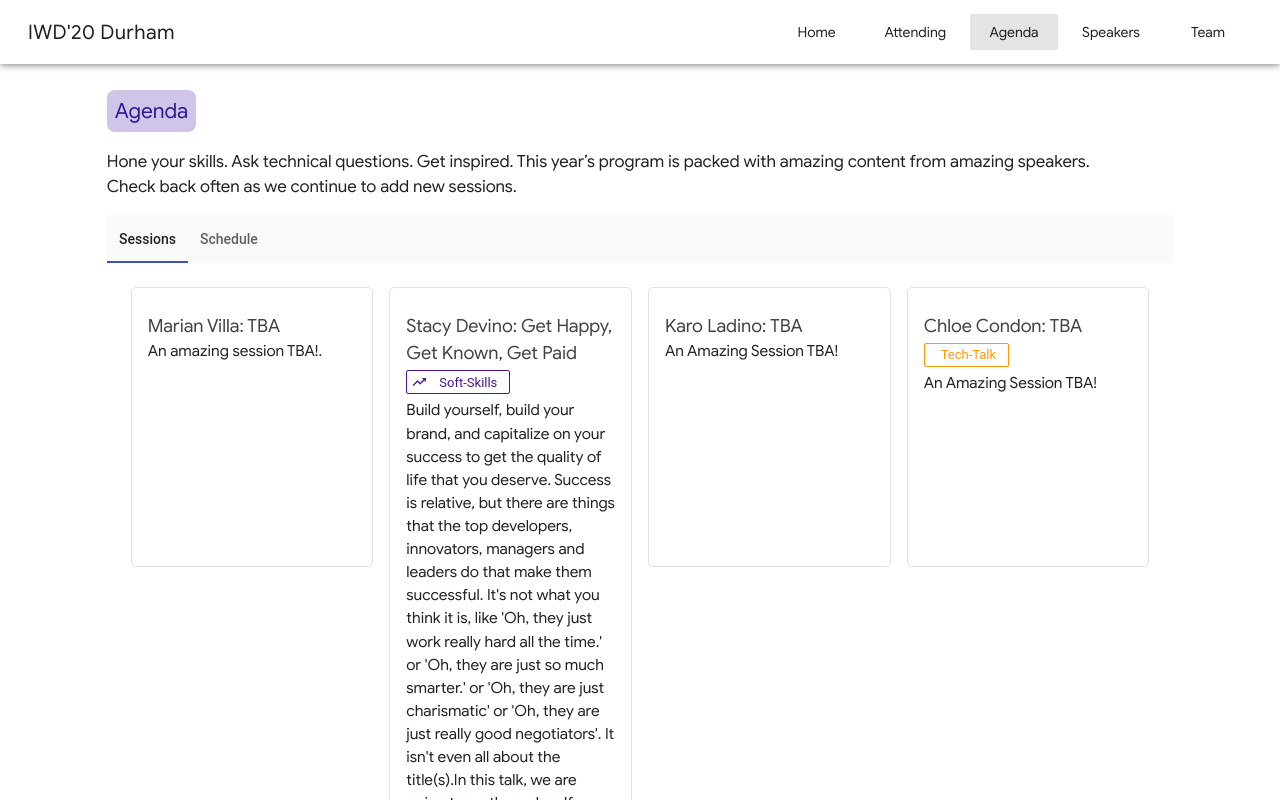
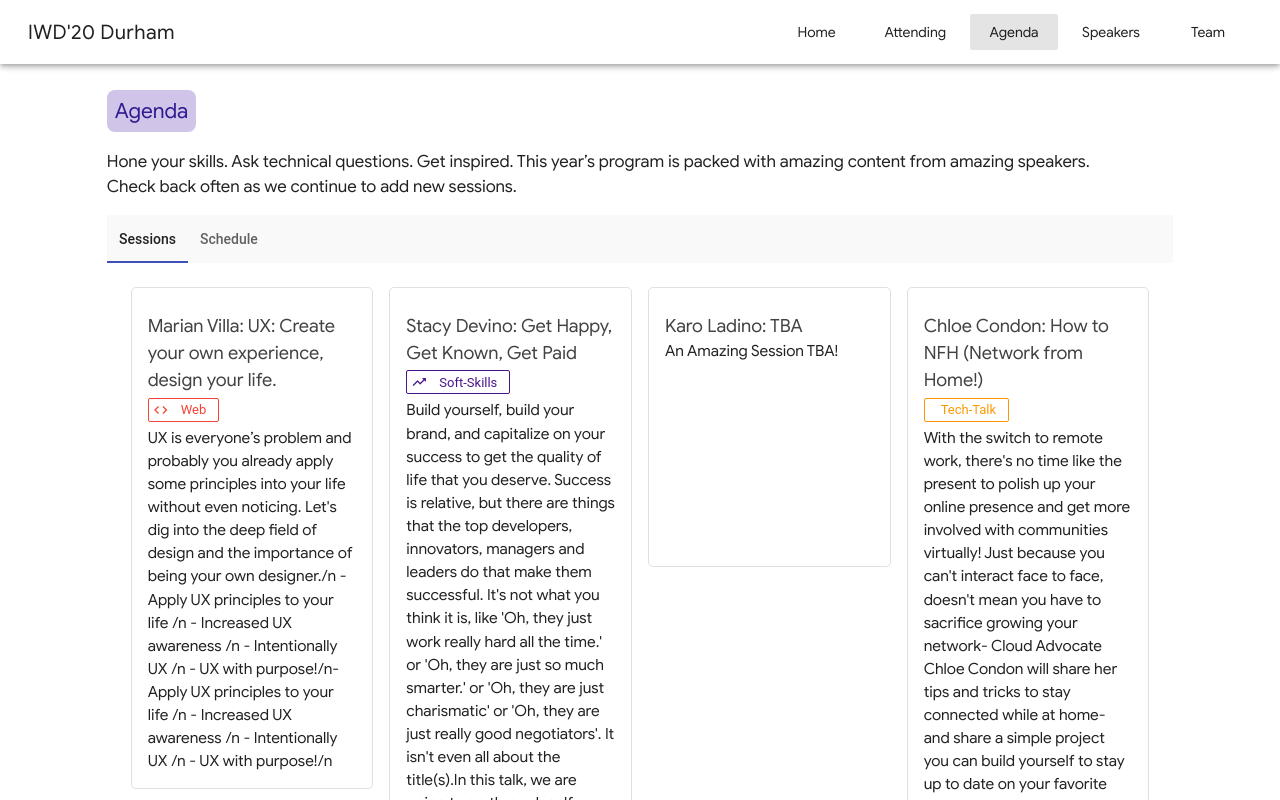
Before and after one commit to superdiana/iwdwtmdurham, a Vue app: page /agenda in a window 1280 px wide. Shown: the top 800 px of the page. Built offline with nearby package versions, Linux system fonts and the light colour scheme; a small style sheet from the web is missing.

Commit message:
adding talk details

```diff
--- a/public/index.html
+++ b/public/index.html
@@ -9,13 +9,12 @@
     <title>IWD'20 - International Women's Day</title>
     <meta name="description" content="Google Developers Group Durham is an initiative to concentrate the efforts of many developers in and around Durham to learn, share and get productive using the various Google products.">
     <meta name="keywords" content="GDG, Google, Google Developers Groups, Durham, GDG Durham, DevFestDurham, DevFest, Bull City, North Carolina">
-    <meta name="author" content="Vrijraj Singh">
     <!-- OpenGraph Meta Tags -->
     <meta name="og:title" content="GDG Durham"/>
     <meta name="og:type" content="Community"/>
     <meta name="og:url" content="https://gdgdurham.com"/>
 
-    <meta name="og:site_name" content="Website"/>
+    <meta name="og:site_name" content="IWD '20 - GDG & WTM Durham"/>
     <meta name="og:description" content="Google Developers Group Durham is an initiative to concentrate the efforts of many developers in and around Durham to learn, share and get productive using the various Google products."/>
   </head>
   <body>
--- a/src/assets/data/features-content.json
+++ b/src/assets/data/features-content.json
@@ -1,7 +1,7 @@
 [
   {
-    "title": "Marian Villa: TBA",
-    "description": ""
+    "title": "Marian Villa: UX: Create your own experience, design your life. ",
+    "description": "UX is everyone’s problem and probably you already apply some principles into your life without even noticing. Let's dig into the deep field of design and the importance of being your own designer./n - Apply UX principles to your life /n - Increased UX awareness /n - Intentionally UX /n - UX with purpose!/n- Apply UX principles to your life /n - Increased UX awareness /n - Intentionally UX /n - UX with purpose!/n "
   },
   {
     "title": "Stacy Devino: Get Happy, Get Known, Get Paid",
@@ -12,7 +12,7 @@
     "description": ""
   },
   {
-    "title": "Chloe Condon: TBA",
-    "description": ""
+    "title": "Chloe Condon: How to NFH (Network from Home!)",
+    "description": "With the switch to remote work, there's no time like the present to polish up your online presence and get more involved with communities virtually! Just because you can't interact face to face, doesn't mean you have to sacrifice growing your network- Cloud Advocate Chloe Condon will share her tips and tricks to stay connected while at home- and share a simple project you can build yourself to stay up to date on your favorite technologies and technical passions!"
   }
 ]
--- a/src/assets/data/schedule.json
+++ b/src/assets/data/schedule.json
@@ -7,8 +7,8 @@
   },
   {
     "startTime": "7:05 PM",
-    "topic": "Marian Villa: TBA",
-    "tag": "",
+    "topic": "Marian Villa: UX: Create your own experience, design your life.",
+    "tag": "Web",
     "des": ""
   },
   {
@@ -25,7 +25,7 @@
   },
   {
     "startTime": "8:40 PM",
-    "topic": "Chloe Condon: TBA",
+    "topic": "Chloe Condon: How to NFH (Network from Home!)",
     "tag": "Tech-Talk",
     "des": ""
   },
--- a/src/assets/data/sessions.json
+++ b/src/assets/data/sessions.json
@@ -1,8 +1,8 @@
 [
   {
-    "title": "Marian Villa: TBA",
-    "des": "An amazing session TBA!.",
-    "track": ""
+    "title": "Marian Villa: UX: Create your own experience, design your life. ",
+    "des": "UX is everyone’s problem and probably you already apply some principles into your life without even noticing. Let's dig into the deep field of design and the importance of being your own designer./n - Apply UX principles to your life /n - Increased UX awareness /n - Intentionally UX /n - UX with purpose!/n- Apply UX principles to your life /n - Increased UX awareness /n - Intentionally UX /n - UX with purpose!/n ",
+    "track": "Web"
   },
   {
     "title": "Stacy Devino: Get Happy, Get Known, Get Paid",
@@ -15,8 +15,8 @@
     "track": ""
   },
   {
-    "title": "Chloe Condon: TBA",
-    "des": "An Amazing Session TBA!",
+    "title": "Chloe Condon: How to NFH (Network from Home!)",
+    "des": "With the switch to remote work, there's no time like the present to polish up your online presence and get more involved with communities virtually! Just because you can't interact face to face, doesn't mean you have to sacrifice growing your network- Cloud Advocate Chloe Condon will share her tips and tricks to stay connected while at home- and share a simple project you can build yourself to stay up to date on your favorite technologies and technical passions!",
     "track": "Tech-Talk"
   }
 ]
```
Also changed, not shown: firebase.json, public/manifest.json, 1 other file (tests, documents, lock files or other folders).
